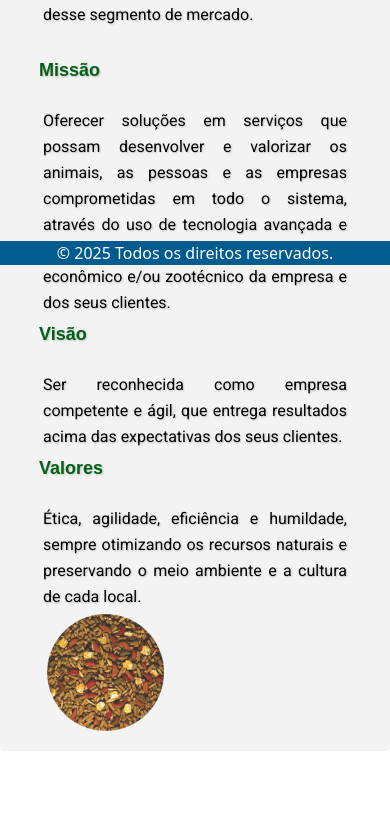
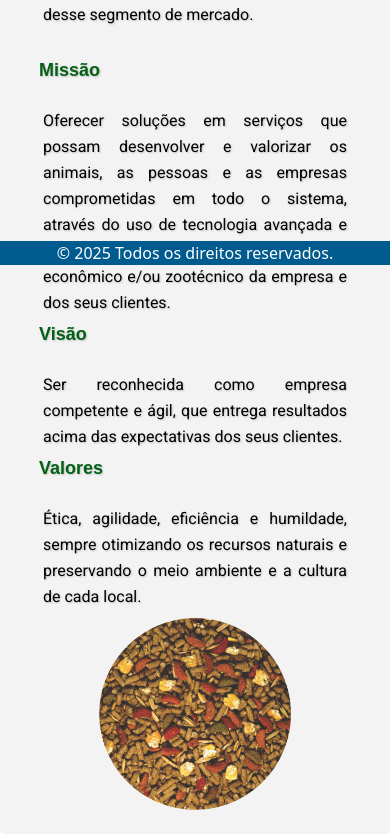
Before and after one commit to Monique-Duarte/Tech-Zoow, a React (Vite) app: page /sobre in a window 390 px wide. Shown: the part 579-1413 px from the top of the page. Before the commit the page ends 1330 px from the top, so only its background shows below. Built offline with nearby package versions, Linux system fonts and the light colour scheme; a web font is replaced by a local one.

Commit message:
Atualiza estilo da imagem na página Sobre para melhor responsividade

```diff
--- a/src/Pages/Sobre.tsx
+++ b/src/Pages/Sobre.tsx
@@ -42,7 +42,7 @@ const Sobre = () => {
           local.
         </BlocoTexto>
         </div>
-        <img src={racaoextrusada} className="w-[30vw] ml-2" />
+        <img src={racaoextrusada} className="m-auto w-50 h-50 p-1 md:w-[20vw] md:h-[20vw]" />
         </div>
       </div>
     </div>
```
